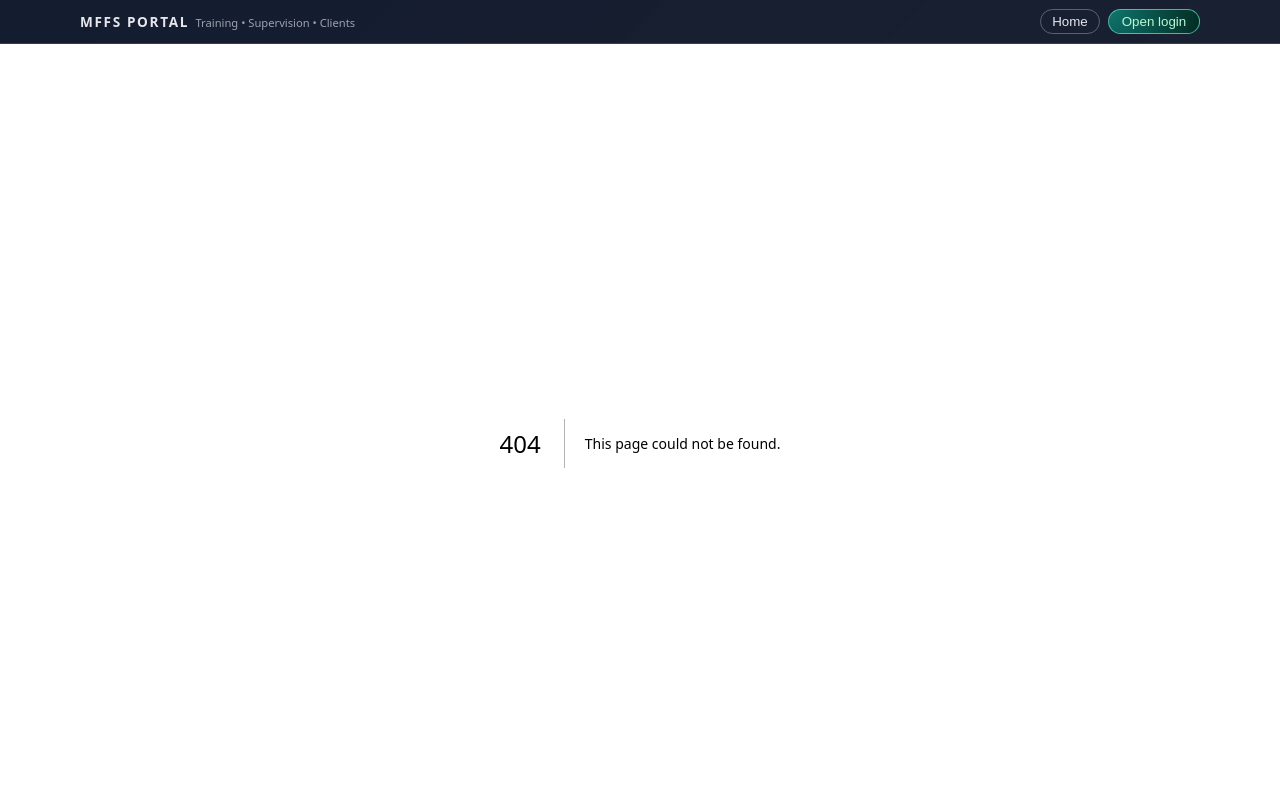
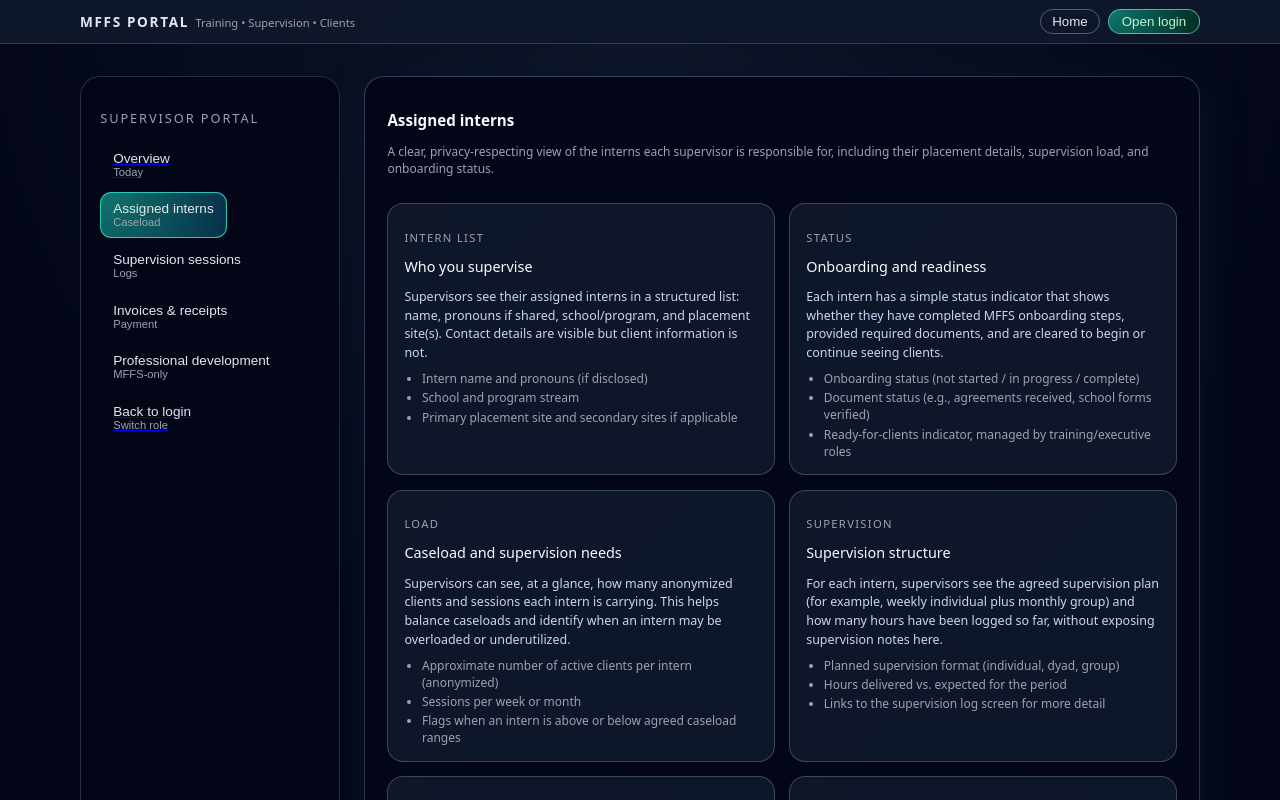
Before and after one commit to sraelcohen-sudo/mffs-portal, a Next.js app: page /supervisor/interns in a window 1280 px wide. Before the commit this address had no page. Shown: the top 800 px of the page. Built offline with nearby package versions, Linux system fonts and the light colour scheme.

Commit message:
Supervisor's Interns

```diff
--- /dev/null
+++ b/app/supervisor/interns/page.jsx
@@ -0,0 +1,185 @@
+import Link from "next/link";
+
+export default function SupervisorInternsPage() {
+  return (
+    <main className="main-shell">
+      <div className="main-shell-inner main-shell-inner--with-sidebar">
+        {/* Sidebar – Assigned interns active */}
+        <aside className="sidebar">
+          <p className="sidebar-title">Supervisor portal</p>
+
+          <Link href="/supervisor">
+            <button className="sidebar-link" type="button">
+              <div className="sidebar-link-title">Overview</div>
+              <div className="sidebar-link-subtitle">Today</div>
+            </button>
+          </Link>
+
+          <button className="sidebar-link sidebar-link--active" type="button">
+            <div className="sidebar-link-title">Assigned interns</div>
+            <div className="sidebar-link-subtitle">Caseload</div>
+          </button>
+
+          <button className="sidebar-link" type="button">
+            <div className="sidebar-link-title">Supervision sessions</div>
+            <div className="sidebar-link-subtitle">Logs</div>
+          </button>
+
+          <button className="sidebar-link" type="button">
+            <div className="sidebar-link-title">Invoices & receipts</div>
+            <div className="sidebar-link-subtitle">Payment</div>
+          </button>
+
+          <button className="sidebar-link" type="button">
+            <div className="sidebar-link-title">Professional development</div>
+            <div className="sidebar-link-subtitle">MFFS-only</div>
+          </button>
+
+          <Link href="/login">
+            <button className="sidebar-link" type="button">
+              <div className="sidebar-link-title">Back to login</div>
+              <div className="sidebar-link-subtitle">Switch role</div>
+            </button>
+          </Link>
+        </aside>
+
+        {/* Main content */}
+        <section className="card" style={{ padding: "1.3rem 1.4rem" }}>
+          <header className="section-header">
+            <div>
+              <h1 className="section-title">Assigned interns</h1>
+              <p className="section-subtitle">
+                A clear, privacy-respecting view of the interns each supervisor is
+                responsible for, including their placement details, supervision load,
+                and onboarding status.
+              </p>
+            </div>
+          </header>
+
+          <div className="card-grid">
+            <InternCard
+              label="Intern list"
+              title="Who you supervise"
+              body="Supervisors see their assigned interns in a structured list: name, pronouns if shared, school/program, and placement site(s). Contact details are visible but client information is not."
+              bullets={[
+                "Intern name and pronouns (if disclosed)",
+                "School and program stream",
+                "Primary placement site and secondary sites if applicable"
+              ]}
+            />
+
+            <InternCard
+              label="Status"
+              title="Onboarding and readiness"
+              body="Each intern has a simple status indicator that shows whether they have completed MFFS onboarding steps, provided required documents, and are cleared to begin or continue seeing clients."
+              bullets={[
+                "Onboarding status (not started / in progress / complete)",
+                "Document status (e.g., agreements received, school forms verified)",
+                "Ready-for-clients indicator, managed by training/executive roles"
+              ]}
+            />
+
+            <InternCard
+              label="Load"
+              title="Caseload and supervision needs"
+              body="Supervisors can see, at a glance, how many anonymized clients and sessions each intern is carrying. This helps balance caseloads and identify when an intern may be overloaded or underutilized."
+              bullets={[
+                "Approximate number of active clients per intern (anonymized)",
+                "Sessions per week or month",
+                "Flags when an intern is above or below agreed caseload ranges"
+              ]}
+            />
+
+            <InternCard
+              label="Supervision"
+              title="Supervision structure"
+              body="For each intern, supervisors see the agreed supervision plan (for example, weekly individual plus monthly group) and how many hours have been logged so far, without exposing supervision notes here."
+              bullets={[
+                "Planned supervision format (individual, dyad, group)",
+                "Hours delivered vs. expected for the period",
+                "Links to the supervision log screen for more detail"
+              ]}
+            />
+
+            <InternCard
+              label="Communication"
+              title="How to stay connected"
+              body="The portal gives supervisors one consistent place to see how to contact each intern (email, preferred communication channel) and to note if any accommodations or scheduling constraints are in place."
+              bullets={[
+                "Contact details and preferred communication methods",
+                "Time zone and typical availability blocks",
+                "Space to note accommodations or key supervisory agreements"
+              ]}
+            />
+
+            <InternCard
+              label="For MFFS"
+              title="Coherent supervision picture"
+              body="Because supervisor views are structured, the training coordinator and executive team can see where supervision is adequately resourced and where more support or redistribution may be needed."
+              bullets={[
+                "Supervision coverage by intern, site, and program",
+                "Helps prevent supervisors from being overloaded",
+                "Supports planning for future cohorts and staffing"
+              ]}
+            />
+          </div>
+        </section>
+      </div>
+    </main>
+  );
+}
+
+function InternCard({ label, title, body, bullets }) {
+  return (
+    <div className="card-soft" style={{ padding: "0.9rem 1rem" }}>
+      <p
+        style={{
+          fontSize: "0.7rem",
+          letterSpacing: "0.12em",
+          textTransform: "uppercase",
+          color: "#9ca3af",
+          marginBottom: "0.25rem"
+        }}
+      >
+        {label}
+      </p>
+      <h2
+        style={{
+          fontSize: "0.9rem",
+          fontWeight: 500,
+          marginBottom: "0.3rem",
+          color: "#f9fafb"
+        }}
+      >
+        {title}
+      </h2>
+      <p
+        style={{
+          fontSize: "0.78rem",
+          color: "#cbd5f5",
+          lineHeight: 1.5,
+          marginBottom: "0.45rem"
+        }}
+      >
+        {body}
+      </p>
+      {bullets && bullets.length > 0 && (
+        <ul
+          style={{
+            listStyle: "disc",
+            paddingLeft: "1.1rem",
+            margin: 0,
+            display: "grid",
+            gap: "0.15rem",
+            fontSize: "0.75rem",
+            color: "#9ca3af"
+          }}
+        >
+          {bullets.map((item) => (
+            <li key={item}>{item}</li>
+          ))}
+        </ul>
+      )}
+    </div>
+  );
+}
```
Also changed, not shown: app/supervisor/page.jsx (+6 -4 lines).
